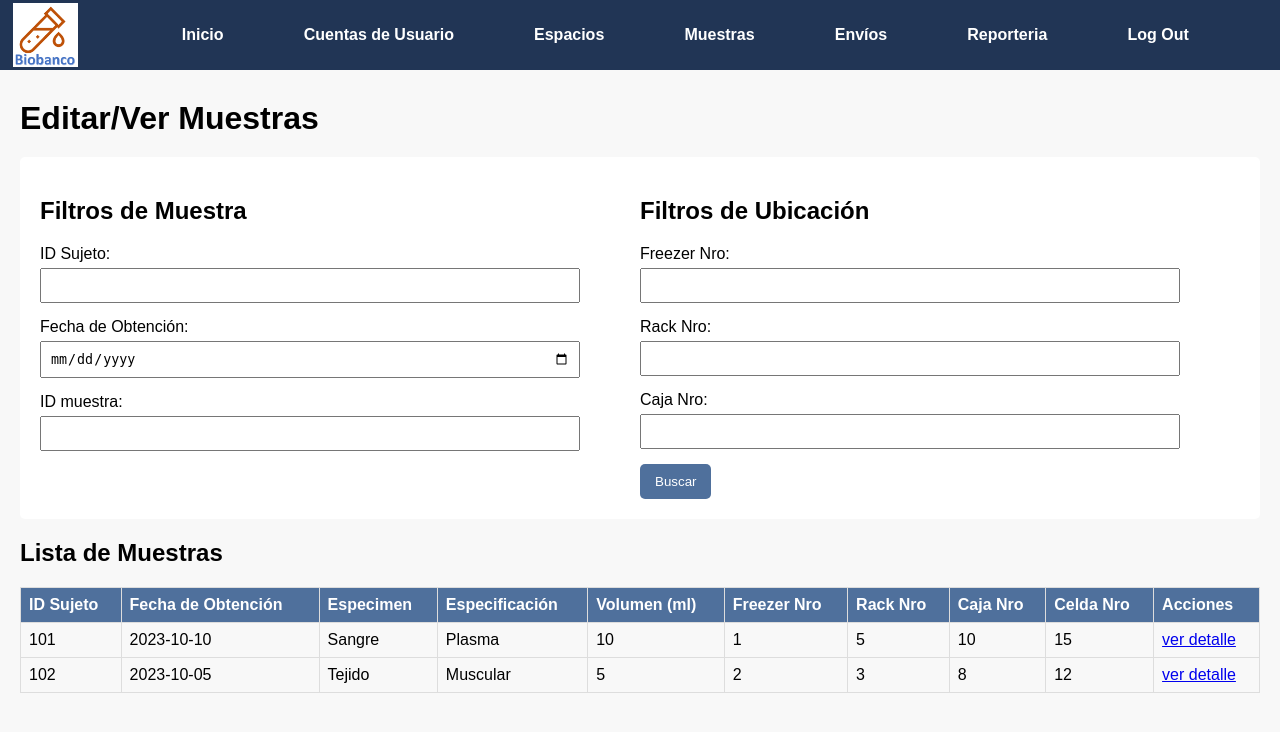
After one commit to sanjaygrr/Biobanco, a Django app: page /samples_report/ in a window 1280 px wide. The commit adds this page. Shown: the top 732 px of the page. Run offline with Django 4.2, Linux system fonts and the light colour scheme.

Commit message:
add report views

```diff
--- a/Biobanco/biobanco/urls.py
+++ b/Biobanco/biobanco/urls.py
@@ -21,4 +21,6 @@ urlpatterns = [
     path('create_password/', views.create_password),
     path('shipments_select/', views.shipments_select),
     path('delete_spaces/', views.delete_spaces, name='delete_spaces'),
+    path('shipments_report/', views.shipments_report),
+    path('samples_report/', views.samples_report),
 ]
--- a/Biobanco/muestras/templates/base.html
+++ b/Biobanco/muestras/templates/base.html
@@ -135,8 +135,8 @@
             <li class="dropdown">
                 <a href="javascript:void(0)" class="dropdown-btn">Reporteria</a>
                 <div class="dropdown-content">
-                    <a href="/sample_list">Reporte de Muestras</a>
-                    <a href="/shipments">Reporte de Envíos</a>
+                    <a href="/samples_report">Reporte de Muestras</a>
+                    <a href="/shipments_report">Reporte de Envíos</a>
                     <a href="/trazability">Trazabilidad</a>
                 </div>
             </li>
--- /dev/null
+++ b/Biobanco/muestras/templates/samples_report.html
@@ -0,0 +1,190 @@
+{% extends 'base.html'%}
+
+{% block content  %}
+<!DOCTYPE html>
+<html lang="es">
+<head>
+    <meta charset="UTF-8">
+    <meta name="viewport" content="width=device-width, initial-scale=1.0">
+    <title>Editar/Ver Muestras</title>
+    <style>
+        body {
+            font-family: Arial, sans-serif;
+            background-color: #f8f8f8;
+            padding: 20px;
+        }
+        h1 {
+            margin-bottom: 20px;
+        }
+        .filter-box {
+            background-color: #fff;
+            padding: 20px;
+            border-radius: 5px;
+            margin-bottom: 20px;
+            display: flex;
+            flex-wrap: wrap;
+            justify-content: flex-start;
+        }
+        .filter-section {
+            flex: 1;
+            min-width: 45%;
+            margin-right: 5%;
+        }
+        .form-group {
+            margin-bottom: 15px;
+        }
+        label {
+            display: block;
+            margin-bottom: 5px;
+        }
+        input, select {
+            width: 100%;
+            padding: 8px;
+            box-sizing: border-box;
+        }
+        button {
+            background-color: #4F709C;
+            color: white;
+            padding: 10px 15px;
+            border: none;
+            border-radius: 5px;
+            cursor: pointer;
+        }
+        button:hover {
+            background-color: rgb(79, 100, 150);
+        }
+        table {
+            width: 100%;
+            border-collapse: collapse;
+            margin-top: 20px;
+        }
+        table, th, td {
+            border: 1px solid #ddd;
+        }
+        th, td {
+            padding: 8px;
+            text-align: left;
+        }
+        th {
+            background-color: #4F709C;
+            color: white;
+        }
+    </style>
+</head>
+<body>
+    <h1>Editar/Ver Muestras</h1>
+
+    <div class="filter-box">
+        <div class="filter-section">
+            <h2>Filtros de Muestra</h2>
+            <form action="/filter_samples" method="GET">
+                <div class="form-group">
+                    <label for="subject_id">ID Sujeto:</label>
+                    <input type="number" id="subject_id" name="subject_id">
+                </div>
+                <div class="form-group">
+                    <label for="sample_date">Fecha de Obtención:</label>
+                    <input type="date" id="sample_date" name="sample_date">
+                </div>
+                <div class="form-group">
+                    <label for="sample_id">ID muestra:</label>
+                    <input type="number" id="sample_id" name="sample_id">
+                </div>
+            </form>
+        </div>
+        <div class="filter-section">
+            <h2>Filtros de Ubicación</h2>
+            <form action="/home" method="GET">
+                <div class="form-group">
+                    <label for="freezer_number">Freezer Nro:</label>
+                    <input type="number" id="freezer_number" name="freezer_number">
+                </div>
+                <div class="form-group">
+                    <label for="rack_number">Rack Nro:</label>
+                    <input type="number" id="rack_number" name="rack_number">
+                </div>
+                <div class="form-group">
+                    <label for="box_number">Caja Nro:</label>
+                    <input type="number" id="box_number" name="box_number">
+                </div>
+                <button onclick="redirectToHome()">Buscar</button>
+            </form>
+        </div>
+    </div>
+
+    <div class="samples-list">
+        <h2>Lista de Muestras</h2>
+        <table>
+            <thead>
+                <tr>
+                    <th>ID Sujeto</th>
+                    <th>Fecha de Obtención</th>
+                    <th>Especimen</th>
+                    <th>Especificación</th>
+                    <th>Volumen (ml)</th>
+                    <th>Freezer Nro</th>
+                    <th>Rack Nro</th>
+                    <th>Caja Nro</th>
+                    <th>Celda Nro</th>
+                    <th>Acciones</th>
+                </tr>
+            </thead>
+            <tbody>
+                <!-- Valores de prueba -->
+                <tr>
+                    <td>101</td>
+                    <td>2023-10-10</td>
+                    <td>Sangre</td>
+                    <td>Plasma</td>
+                    <td>10</td>
+                    <td>1</td>
+                    <td>5</td>
+                    <td>10</td>
+                    <td>15</td>
+                    <td>
+                        <a href="/home">ver detalle</a>
+                    </td>
+                </tr>
+                <tr>
+                    <td>102</td>
+                    <td>2023-10-05</td>
+                    <td>Tejido</td>
+                    <td>Muscular</td>
+                    <td>5</td>
+                    <td>2</td>
+                    <td>3</td>
+                    <td>8</td>
+                    <td>12</td>
+                    <td>
+                        <a href="/home">ver detalle</a>
+                    </td>
+                </tr>
+                <!-- Fin de valores de prueba -->
+
+                {% for sample in samples %}
+                    <tr>
+                        <td>{{ sample.subject_id }}</td>
+                        <td>{{ sample.sample_date }}</td>
+                        <td>{{ sample.specimen }}</td>
+                        <td>{{ sample.specification }}</td>
+                        <td>{{ sample.volume }}</td>
+                        <td>{{ sample.freezer_number }}</td>
+                        <td>{{ sample.rack_number }}</td>
+                        <td>{{ sample.box_number }}</td>
+                        <td>{{ sample.cell_number }}</td>
+                        <td>
+                            <a href="/edit_sample/{{ sample.id }}">Editar</a>
+                        </td>
+                    </tr>
+                {% endfor %}
+            </tbody>
+        </table>
+    </div>
+    <script>
+        function redirectToHome() {
+            window.location.href = "/home";
+        }
+    </script>
+</body>
+</html>
+{% endblock %}
--- a/Biobanco/muestras/views.py
+++ b/Biobanco/muestras/views.py
@@ -184,3 +184,11 @@ def create_password(request):
 
 def shipments_select(request):
     return render(request, 'shipments_select.html')
+
+
+def shipments_report(request):
+    return render(request, 'shipments_report.html')
+
+
+def samples_report(request):
+    return render(request, 'samples_report.html')
```
Also changed, not shown: Biobanco/muestras/templates/shipments_report.html (added, +152 -0 lines).
